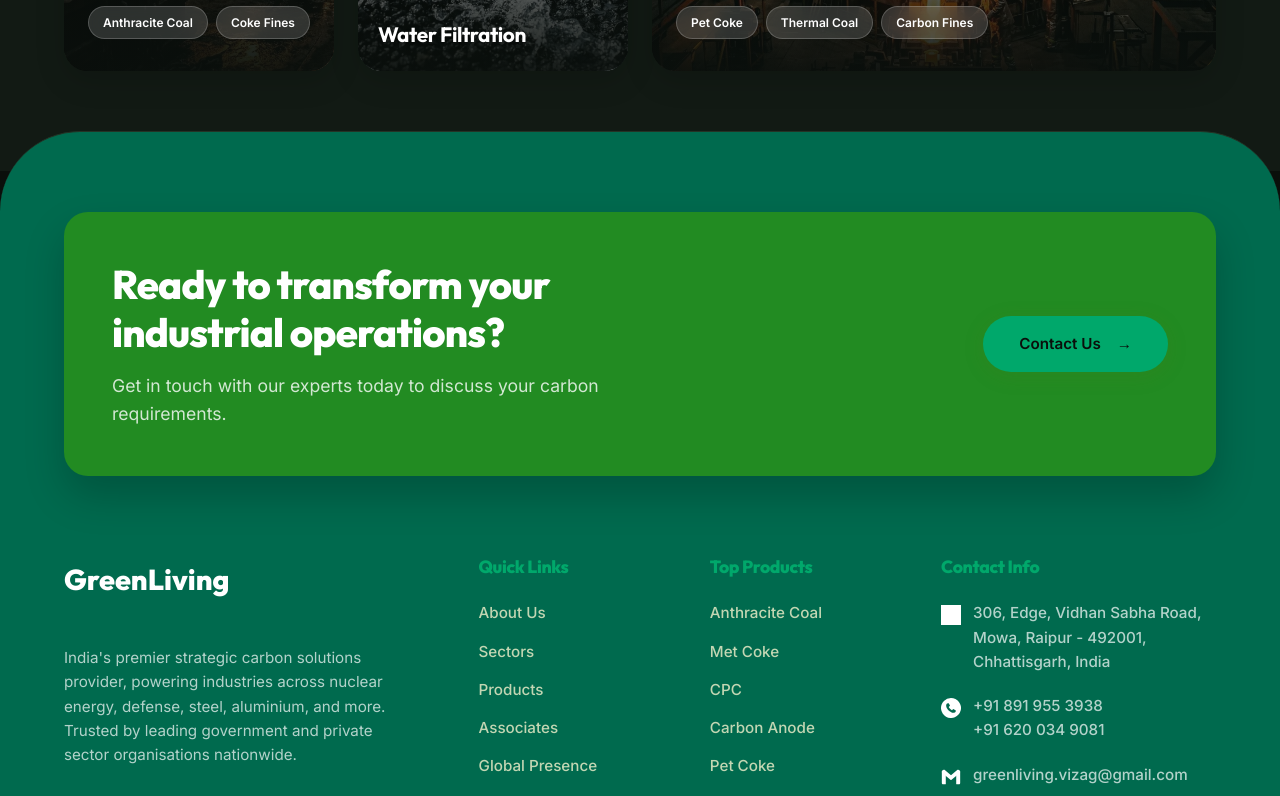
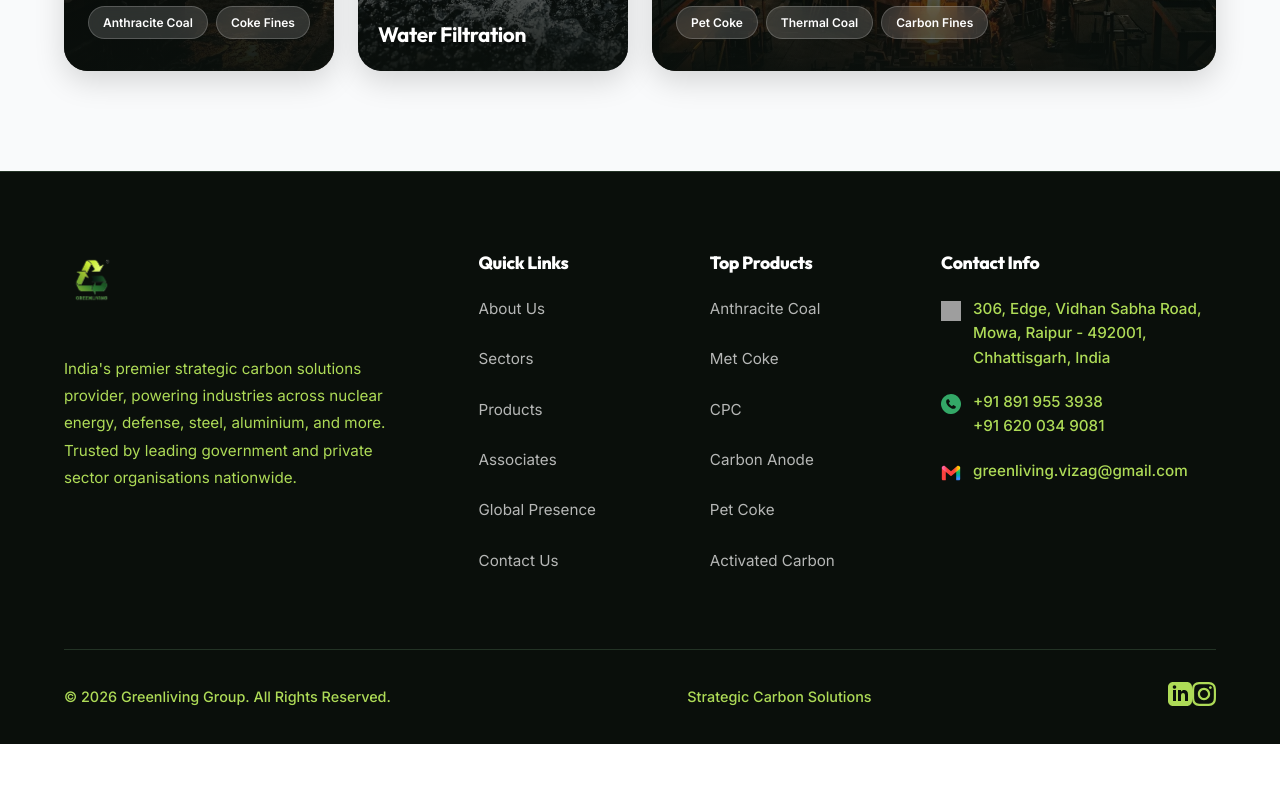
Before and after one commit to mediagreenliving/greenliving, a React (Vite) app: page /sectors in a window 1280 px wide. Shown: the part 1660-2456 px from the top of the page. After the commit the page ends 2404 px from the top, so only its background shows below. Built offline with nearby package versions, Linux system fonts and the light colour scheme; grey boxes are pictures that could not be loaded.

Commit message:
Implement Jade Green and White aesthetic

```diff
--- a/src/components/Footer.jsx
+++ b/src/components/Footer.jsx
@@ -6,27 +6,14 @@ export default function Footer() {
   }
 
   return (
-    <footer className="footer" style={{ backgroundColor: 'var(--bottle-green)', color: '#fff', paddingTop: '80px', paddingBottom: '40px', borderTopLeftRadius: '80px', borderTopRightRadius: '80px', marginTop: '-40px', position: 'relative', zIndex: 5 }}>
+    <footer className="footer">
       <div className="container">
-        {/* CTA Banner inside footer */}
-        <div style={{ backgroundColor: 'var(--forest-green)', borderRadius: '24px', padding: '48px', display: 'flex', justifyContent: 'space-between', alignItems: 'center', marginBottom: '80px', boxShadow: '0 20px 40px rgba(0,0,0,0.2)' }}>
-          <div style={{ maxWidth: '600px' }}>
-            <h2 style={{ fontSize: '2.5rem', fontWeight: '800', marginBottom: '16px', color: '#fff' }}>Ready to transform your industrial operations?</h2>
-            <p style={{ fontSize: '1.1rem', color: 'rgba(255,255,255,0.8)' }}>Get in touch with our experts today to discuss your carbon requirements.</p>
-          </div>
-          <div>
-            <Link to="/contact" className="btn-primary" style={{ backgroundColor: 'var(--jade-green)' }}>
-              Contact Us <span style={{ marginLeft: '8px' }}>&rarr;</span>
-            </Link>
-          </div>
-        </div>
-
         <div className="footer-grid">
           <div className="footer-brand">
-            <Link to="/" className="nav-logo" style={{ marginBottom: '24px', display: 'inline-block' }}>
-              <span style={{ fontSize: '1.8rem', fontWeight: '800', color: '#fff' }}>GreenLiving</span>
+            <Link to="/" className="nav-logo" style={{ marginBottom: '16px', display: 'inline-block' }}>
+              <img src="/images/logo.webp" alt="Greenliving Group Logo" style={{ height: '56px', objectFit: 'contain' }} />
             </Link>
-            <p style={{ color: 'rgba(255,255,255,0.7)', lineHeight: 1.6 }}>
+            <p>
               India's premier strategic carbon solutions provider, powering industries across
               nuclear energy, defense, steel, aluminium, and more. Trusted by leading government
               and private sector organisations nationwide.
@@ -34,7 +21,7 @@ export default function Footer() {
           </div>
 
           <div>
-            <h4 style={{ color: 'var(--jade-green)' }}>Quick Links</h4>
+            <h4>Quick Links</h4>
             <div className="footer-links">
               <Link to="/about">About Us</Link>
               <Link to="/sectors">Sectors</Link>
@@ -46,7 +33,7 @@ export default function Footer() {
           </div>
 
           <div>
-            <h4 style={{ color: 'var(--jade-green)' }}>Top Products</h4>
+            <h4>Top Products</h4>
             <div className="footer-links">
               <Link to="/products">Anthracite Coal</Link>
               <Link to="/products">Met Coke</Link>
@@ -58,48 +45,48 @@ export default function Footer() {
           </div>
 
           <div>
-            <h4 style={{ color: 'var(--jade-green)' }}>Contact Info</h4>
+            <h4>Contact Info</h4>
             <div className="footer-contact-item">
               <span className="fc-icon">
-                <img src="/images/google-map-icon.svg" alt="Map" style={{ width: '20px', height: '20px', filter: 'brightness(0) invert(1)' }} />
+                <img src="/images/google-map-icon.svg" alt="Map" style={{ width: '20px', height: '20px' }} />
               </span>
-              <a href="https://maps.google.com/?q=306,+Edge,+Vidhan+Sabha+Road,+Mowa,+Raipur+-+492001,+Chhattisgarh,+India" target="_blank" rel="noopener noreferrer" style={{ color: 'rgba(255,255,255,0.7)', textDecoration: 'none' }}>306, Edge, Vidhan Sabha Road, Mowa, Raipur - 492001, Chhattisgarh, India</a>
+              <a href="https://maps.google.com/?q=306,+Edge,+Vidhan+Sabha+Road,+Mowa,+Raipur+-+492001,+Chhattisgarh,+India" target="_blank" rel="noopener noreferrer" style={{ color: 'inherit', textDecoration: 'none' }}>306, Edge, Vidhan Sabha Road, Mowa, Raipur - 492001, Chhattisgarh, India</a>
             </div>
             <div className="footer-contact-item">
               <span className="fc-icon">
-                <img src="/images/accept-call-icon.svg" alt="Phone" style={{ width: '20px', height: '20px', filter: 'brightness(0) invert(1)' }} />
+                <img src="/images/accept-call-icon.svg" alt="Phone" style={{ width: '20px', height: '20px' }} />
               </span>
               <span style={{ display: 'flex', flexDirection: 'column' }}>
-                <a href="tel:+918919553938" style={{ color: 'rgba(255,255,255,0.7)', textDecoration: 'none' }}>+91 891 955 3938</a>
-                <a href="tel:+916200349081" style={{ color: 'rgba(255,255,255,0.7)', textDecoration: 'none' }}>+91 620 034 9081</a>
+                <a href="tel:+918919553938" style={{ color: 'inherit', textDecoration: 'none' }}>+91 891 955 3938</a>
+                <a href="tel:+916200349081" style={{ color: 'inherit', textDecoration: 'none' }}>+91 620 034 9081</a>
               </span>
             </div>
             <div className="footer-contact-item">
               <span className="fc-icon">
-                <img src="/images/gmail-icon.svg" alt="Email" style={{ width: '20px', height: '20px', filter: 'brightness(0) invert(1)' }} />
+                <img src="/images/gmail-icon.svg" alt="Email" style={{ width: '20px', height: '20px' }} />
               </span>
-              <a href="mailto:greenliving.vizag@gmail.com" style={{ color: 'rgba(255,255,255,0.7)', textDecoration: 'none' }}>greenliving.vizag@gmail.com</a>
+              <a href="mailto:greenliving.vizag@gmail.com" style={{ color: 'inherit', textDecoration: 'none' }}>greenliving.vizag@gmail.com</a>
             </div>
           </div>
         </div>
 
-        <div className="footer-bottom" style={{ borderTop: '1px solid rgba(255,255,255,0.1)', marginTop: '48px', paddingTop: '24px' }}>
-          <span style={{ color: 'rgba(255,255,255,0.5)' }}>© 2026 GreenLiving Group. All Rights Reserved.</span>
-          <span style={{ color: 'rgba(255,255,255,0.5)' }}>Strategic Carbon Solutions</span>
+        <div className="footer-bottom">
+          <span>© 2026 Greenliving Group. All Rights Reserved.</span>
+          <span>Strategic Carbon Solutions</span>
           <div className="social-links">
-            <a href="https://www.linkedin.com/company/greenliving-vizag/?viewAsMember=true" target="_blank" rel="noopener noreferrer" className="social-link" title="LinkedIn" style={{ backgroundColor: 'rgba(255,255,255,0.1)' }}>
-              <svg xmlns="http://www.w3.org/2000/svg" width="18" height="18" viewBox="0 0 24 24" fill="#fff">
+            <a href="https://www.linkedin.com/company/greenliving-vizag/?viewAsMember=true" target="_blank" rel="noopener noreferrer" className="social-link" title="LinkedIn">
+              <svg xmlns="http://www.w3.org/2000/svg" width="24" height="24" viewBox="0 0 24 24" fill="currentColor">
                 <path d="M19 0h-14c-2.761 0-5 2.239-5 5v14c0 2.761 2.239 5 5 5h14c2.762 0 5-2.239 5-5v-14c0-2.761-2.238-5-5-5zm-11 19h-3v-11h3v11zm-1.5-12.268c-.966 0-1.75-.79-1.75-1.764s.784-1.764 1.75-1.764 1.75.79 1.75 1.764-.783 1.764-1.75 1.764zm13.5 12.268h-3v-5.604c0-3.368-4-3.113-4 0v5.604h-3v-11h3v1.765c1.396-2.586 7-2.777 7 2.476v6.759z"/>
               </svg>
             </a>
-            <a href="#" className="social-link" title="Instagram" style={{ backgroundColor: 'rgba(255,255,255,0.1)' }}>
-              <svg xmlns="http://www.w3.org/2000/svg" width="18" height="18" viewBox="0 0 24 24" fill="#fff">
+            <a href="#" className="social-link" title="Instagram">
+              <svg xmlns="http://www.w3.org/2000/svg" width="24" height="24" viewBox="0 0 24 24" fill="currentColor">
                 <path d="M12 2.163c3.204 0 3.584.012 4.85.07 3.252.148 4.771 1.691 4.919 4.919.058 1.265.069 1.645.069 4.849 0 3.205-.012 3.584-.069 4.849-.149 3.225-1.664 4.771-4.919 4.919-1.266.058-1.644.07-4.85.07-3.204 0-3.584-.012-4.849-.07-3.26-.149-4.771-1.699-4.919-4.92-.058-1.265-.07-1.644-.07-4.849 0-3.204.013-3.583.07-4.849.149-3.227 1.664-4.771 4.919-4.919 1.266-.057 1.645-.069 4.849-.069zm0-2.163c-3.259 0-3.667.014-4.947.072-4.358.2-6.78 2.618-6.98 6.98-.059 1.281-.073 1.689-.073 4.948 0 3.259.014 3.668.072 4.948.2 4.358 2.618 6.78 6.98 6.98 1.281.058 1.689.072 4.948.072 3.259 0 3.668-.014 4.948-.072 4.354-.2 6.782-2.618 6.979-6.98.059-1.28.073-1.689.073-4.948 0-3.259-.014-3.667-.072-4.947-.196-4.354-2.617-6.78-6.979-6.98-1.281-.059-1.69-.073-4.949-.073zm0 5.838c-3.403 0-6.162 2.759-6.162 6.162s2.759 6.163 6.162 6.163 6.162-2.759 6.162-6.163c0-3.403-2.759-6.162-6.162-6.162zm0 10.162c-2.209 0-4-1.79-4-4 0-2.209 1.791-4 4-4s4 1.791 4 4c0 2.21-1.791 4-4 4zm6.406-11.845c-.796 0-1.441.645-1.441 1.44s.645 1.44 1.441 1.44c.795 0 1.439-.645 1.439-1.44s-.644-1.44-1.439-1.44z"/>
-            </svg>
-          </a>
+              </svg>
+            </a>
+          </div>
         </div>
       </div>
-    </div>
-  </footer>
+    </footer>
   )
 }
--- a/src/components/Hero.jsx
+++ b/src/components/Hero.jsx
@@ -112,7 +112,7 @@ export default function Hero() {
   }, [])
 
   return (
-    <section className="hero curved-bottom" id="hero">
+    <section className="hero" id="hero">
       {/* Background image */}
       <div className="hero-bg-image"></div>
 
--- a/src/index.css
+++ b/src/index.css
@@ -5,54 +5,46 @@
 
 /* ---------- CSS Custom Properties ---------- */
 :root {
-  /* Custom Palette from Image */
-  --olive: #808000;
-  --mehendi: #4f7942;
-  --bottle-green: #006a4e;
-  --forest-green: #228b22;
-  --jade-green: #00a86b;
-  --emerald-green: #009b77;
-
   /* Logo Palette (Professional & Eye-Comforting) */
-  --green-50: #f4fbf7;
-  --green-100: #e2f5ec;
-  --green-200: #c2e9d7;
-  --green-300: var(--jade-green);     /* L: 66% - Lightest */
-  --green-400: var(--emerald-green);  /* L: 61% */
-  --green-500: var(--forest-green);   /* L: 55% */
-  --green-600: var(--olive);          /* L: 50% */
-  --green-700: var(--mehendi);        /* L: 45% */
-  --green-800: var(--bottle-green);   /* L: 38% - Darkest */
-  --green-900: #004d38;
-
-  /* Accent — Premium Emerald for a professional modern look */
-  --accent: var(--emerald-green);
-  --accent-light: var(--jade-green);
-  --accent-glow: rgba(0, 155, 119, 0.2);
-  --accent-subtle: rgba(0, 155, 119, 0.08);
+  --green-50: #f1f9e8;
+  --green-100: #dff0cc;
+  --green-200: #c1e49e;
+  --green-300: #aedb57;
+  --green-400: #20c98a;
+  --green-500: #00A86B;
+  --green-600: #008f5a;
+  --green-700: #00764a;
+  --green-800: #005d3a;
+  --green-900: #00442a;
+
+  /* Accent — Logo green for highlights/glows */
+  --accent: #00A86B;
+  --accent-light: #20c98a;
+  --accent-glow: rgba(0, 168, 107, 0.2);
+  --accent-subtle: rgba(0, 168, 107, 0.08);
 
   /* Gold accent for premium touches */
   --gold: #c9a84c;
   --gold-light: #e0c56e;
 
-  /* Dark Theme Backgrounds & Text */
-  --bg-primary: #0a0f0b;
-  --bg-secondary: #121a14;
-  --bg-tertiary: #19241b;
-
-  --text-primary: #f4f7f2;
-  --text-secondary: #c2d6b3;
-  --text-muted: #8fa98a;
-
-  --border-color: #233325;
-  --border-light: #152417;
+  /* Light Theme Backgrounds & Text */
+  --bg-primary: #ffffff;
+  --bg-secondary: #f9fafb;
+  --bg-tertiary: #f3f4f6;
+
+  --text-primary: #1f2937;
+  --text-secondary: #4b5563;
+  --text-muted: #6b7280;
+
+  --border-color: #e5e7eb;
+  --border-light: #f3f4f6;
 
   /* Glass */
-  --glass-bg: rgba(10, 15, 11, 0.85);
-  --glass-border: rgba(74, 154, 48, 0.3);
-  --glass-hover: rgba(74, 154, 48, 0.15);
-
-  /* Dark vars mapped appropriately */
+  --glass-bg: rgba(255, 255, 255, 0.85);
+  --glass-border: rgba(0, 168, 107, 0.3);
+  --glass-hover: rgba(0, 168, 107, 0.15);
+
+  /* Dark vars mapped appropriately (keep these for elements we want dark) */
   --dark-950: #050805;
   --dark-900: #0a0f0b;
   --dark-800: #121a14;
@@ -63,7 +55,7 @@
   --dark-300: #aedb57;
   --white: #ffffff;
   /* Actual white now */
-  --text-secondary: #c2d6b3;
+  --text-secondary: #4b5563;
 
   /* Spacing */
   --section-padding: 100px 0;
@@ -142,24 +134,6 @@ ul {
 .section {
   padding: var(--section-padding);
   position: relative;
-}
-
-.curved-bottom {
-  border-bottom-left-radius: 50% 80px;
-  border-bottom-right-radius: 50% 80px;
-  margin-bottom: -40px;
-  position: relative;
-  z-index: 2;
-  padding-bottom: 120px;
-}
-
-.curved-top {
-  border-top-left-radius: 50% 80px;
-  border-top-right-radius: 50% 80px;
-  margin-top: -40px;
-  position: relative;
-  z-index: 1;
-  padding-top: 120px;
 }
 
 .section-label {
@@ -253,29 +227,6 @@ ul {
   box-shadow: 0 4px 12px rgba(74, 122, 26, 0.3);
 }
 
-.product-card {
-  background: #fff;
-  border-radius: 24px;
-  overflow: hidden;
-  box-shadow: 0 4px 20px rgba(0, 0, 0, 0.05);
-  transition: transform 0.3s, box-shadow 0.3s;
-  border: 1px solid rgba(0, 0, 0, 0.05);
-}
-
-.product-card:hover {
-  transform: translateY(-8px);
-  box-shadow: 0 12px 30px rgba(0, 106, 78, 0.1);
-}
-
-.product-image {
-  height: 160px;
-  background: var(--green-50);
-  display: flex;
-  align-items: center;
-  justify-content: center;
-  font-size: 4rem;
-}
-
 .nav-logo-text span {
   color: var(--green-500);
 }
@@ -318,9 +269,9 @@ ul {
 
 .nav-cta {
   padding: 10px 24px !important;
-  background: var(--jade-green) !important;
+  background: linear-gradient(135deg, var(--green-600), var(--green-500)) !important;
   color: #fff !important;
-  border-radius: 50px !important;
+  border-radius: 100px;
   font-weight: 600 !important;
   font-size: 0.9rem !important;
   transition: var(--transition-smooth) !important;
@@ -565,8 +516,8 @@ ul {
 
 .btn-primary {
   padding: 16px 36px;
-  background: var(--jade-green);
-  color: var(--dark-900);
+  background: linear-gradient(135deg, var(--green-600), var(--green-500));
+  color: #fff;
   border: none;
   border-radius: 100px;
   font-family: 'Inter', sans-serif;
@@ -582,46 +533,25 @@ ul {
 
 .btn-primary:hover {
   transform: translateY(-3px);
-  box-shadow: 0 8px 30px rgba(0, 168, 107, 0.4);
-  color: var(--dark-900);
+  box-shadow: 0 8px 30px rgba(74, 122, 26, 0.3);
+  color: #fff;
 }
 
 .btn-secondary {
   padding: 16px 36px;
-  background: rgba(0, 0, 0, 0.4);
+  background: rgba(255, 255, 255, 0.1);
   backdrop-filter: blur(8px);
   color: #fff;
-  border: 1px solid rgba(255, 255, 255, 0.5);
+  border: 1px solid rgba(255, 255, 255, 0.3);
   border-radius: 100px;
   font-family: 'Inter', sans-serif;
   font-size: 0.95rem;
   font-weight: 600;
-}
-
-.filter-btn {
-  padding: 10px 24px;
-  background: #fff;
-  border: 1px solid rgba(0, 0, 0, 0.1);
-  border-radius: 100px;
-  font-family: 'Inter', sans-serif;
-  font-size: 0.95rem;
-  font-weight: 600;
-  color: var(--text-secondary);
   cursor: pointer;
   transition: var(--transition-smooth);
-}
-
-.filter-btn:hover {
-  background: var(--green-100);
-  color: var(--jade-green);
-  border-color: var(--jade-green);
-}
-
-.filter-btn.active {
-  background: var(--bottle-green);
-  color: #fff;
-  border-color: var(--bottle-green);
-  box-shadow: 0 4px 12px rgba(0, 106, 78, 0.2);
+  display: inline-flex;
+  align-items: center;
+  gap: 8px;
 }
 
 .btn-secondary:hover {
@@ -658,20 +588,16 @@ ul {
 .hero-stats {
   display: grid;
   grid-template-columns: repeat(4, 1fr);
-  gap: 32px;
-  padding: 24px 48px;
-  background: var(--bottle-green);
-  border: 1px solid rgba(255, 255, 255, 0.1);
-  border-radius: 100px;
-  box-shadow: 0 10px 40px rgba(0, 0, 0, 0.2);
+  gap: 24px;
+  margin-top: 64px;
+  padding: 24px 32px;
+  background: rgba(18, 30, 15, 0.55);
+  backdrop-filter: blur(12px);
+  -webkit-backdrop-filter: blur(12px);
+  border: 1px solid rgba(255, 255, 255, 0.08);
+  border-radius: var(--border-radius);
   animation: fadeInUp 0.8s ease-out 0.8s both;
-  width: max-content;
-  max-width: 95%;
-  position: absolute;
-  bottom: -60px;
-  left: 50%;
-  transform: translateX(-50%);
-  z-index: 10;
+  width: 100%;
 }
 
 .hero-stat {
@@ -682,7 +608,7 @@ ul {
 }
 
 .hero-stat .stat-icon {
-  color: var(--jade-green);
+  color: var(--green-400);
   display: flex;
   align-items: center;
   justify-content: center;
@@ -1765,8 +1691,9 @@ ul {
 
 /* ---------- FOOTER ---------- */
 .footer {
-  background: var(--bg-secondary);
-  border-top: 1px solid var(--border-color);
+  background: var(--dark-900);
+  color: var(--white);
+  border-top: 1px solid var(--dark-600);
   padding: 80px 0 32px;
 }
 
@@ -1778,7 +1705,7 @@ ul {
 }
 
 .footer-brand p {
-  color: var(--text-secondary);
+  color: var(--dark-300);
   font-size: 0.95rem;
   line-height: 1.8;
   margin-top: 20px;
@@ -1789,25 +1716,26 @@ ul {
   font-size: 1.1rem;
   font-weight: 800;
   margin-bottom: 24px;
-  color: var(--text-primary);
+  color: var(--white);
+}
+
+.footer-links a {
+  display: block;
+  color: rgba(255, 255, 255, 0.7);
+  margin-bottom: 12px;
+  font-size: 0.95rem;
+  transition: var(--transition-fast);
+}
+
+.footer-links a:hover {
+  color: var(--green-400);
+  transform: translateX(4px);
 }
 
 .footer-links {
   display: flex;
   flex-direction: column;
   gap: 14px;
-}
-
-.footer-links a {
-  font-size: 0.95rem;
-  color: var(--text-secondary);
-  transition: var(--transition-fast);
-  font-weight: 500;
-}
-
-.footer-links a:hover {
-  color: var(--green-600);
-  padding-left: 6px;
 }
 
 .footer-contact-item {
@@ -1816,7 +1744,7 @@ ul {
   align-items: flex-start;
   margin-bottom: 20px;
   font-size: 0.95rem;
-  color: var(--text-secondary);
+  color: var(--dark-300);
   font-weight: 500;
 }
 
@@ -1828,13 +1756,13 @@ ul {
 }
 
 .footer-bottom {
-  border-top: 1px solid var(--border-color);
+  border-top: 1px solid var(--dark-600);
   padding-top: 32px;
   display: flex;
   justify-content: space-between;
   align-items: center;
   font-size: 0.9rem;
-  color: var(--text-secondary);
+  color: var(--dark-300);
   font-weight: 500;
 }
 
```
Also changed, not shown: src/components/About.jsx (+23 -37 lines), src/components/Products.jsx (+5 -5 lines), src/components/Sectors.jsx (+9 -18 lines).
